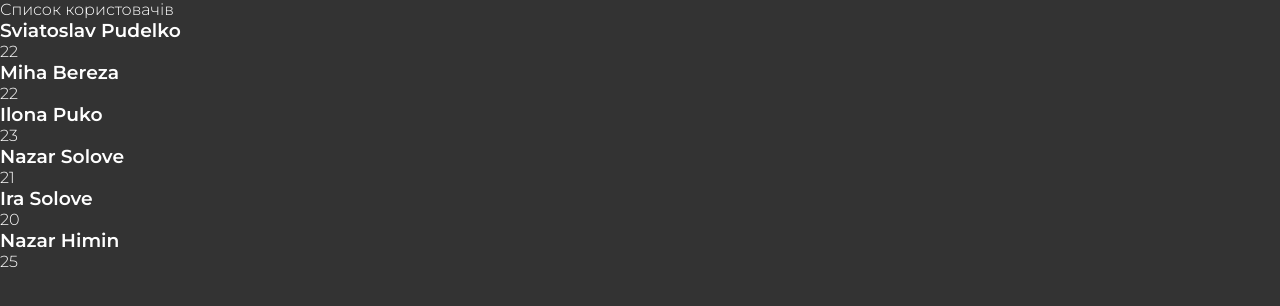
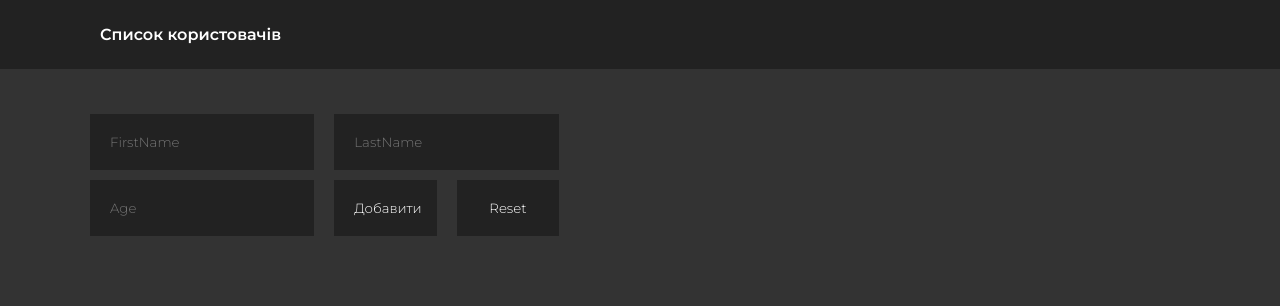
Before and after one commit to Poodle2/TestApps, a React (Create React App) app: page / in a window 1280 px wide. Shown: the top 306 px of the page. Built offline with nearby package versions, Linux system fonts and the light colour scheme.

Commit message:
Add possibility to add user from view

```diff
--- a/package.json
+++ b/package.json
@@ -8,6 +8,7 @@
     "@testing-library/user-event": "^13.5.0",
     "react": "^18.2.0",
     "react-dom": "^18.2.0",
+    "react-icons": "^4.8.0",
     "react-scripts": "5.0.1",
     "web-vitals": "^2.1.4"
   },
--- a/src/App.js
+++ b/src/App.js
@@ -1,7 +1,9 @@
-import React, {useEffect, useState} from "react";
+import React from "react";
 import Header from "./components/Header";
-import style from "./css/main.css"
 import Users from "./components/Users";
+import AddUser from "./components/AddUser";
+
+
 
 const App = () => {
 
@@ -10,10 +12,8 @@ const App = () => {
 		<div>
 			<Header title='Список користовачів'/>
 			<main>
-				<Users/>
-				<aside></aside>
+				<Users />
 			</main>
-
 		</div>
 	)
 }
--- /dev/null
+++ b/src/components/AddUser.jsx
@@ -0,0 +1,28 @@
+import React, {useState} from "react";
+
+
+const AddUser = (props) => {
+	const [firstName, setFirstName] = useState('');
+	const [lastName, setLastName] = useState('');
+	const [age, setAge] = useState('');
+
+	const firstNameInput = 'FirstName'
+	const lastNameInput = 'LastName'
+	const ageInput = 'Age'
+
+	return (
+		<form>
+			<input placeholder={firstNameInput} onChange={event => setFirstName(event.target.value)}/>
+			<input placeholder={lastNameInput}  onChange={event => setLastName(event.target.value)}/>
+			<input placeholder={ageInput} onChange={event => setAge(event.target.value)}/>
+			<button type='button' onClick={() => {
+				props.onAdd({firstName,lastName,age});
+			}
+			}>Добавити
+			</button>
+			<button onClick={props.reset}>Reset</button>
+		</form>
+	)
+}
+
+export default AddUser
--- a/src/components/Header.js
+++ b/src/components/Header.js
@@ -1,11 +1,10 @@
 import React from "react";
-import style from "../css/main.css"
 
 
 class Header extends React.Component {
 	render() {
 		return (
-			<header className={style.header}>{this.props.title}</header>
+			<header className='header'>{this.props.title}</header>
 		)
 	}
 }
--- /dev/null
+++ b/src/components/User.jsx
@@ -0,0 +1,12 @@
+import React from "react";
+
+const User = (props) => {
+	return (
+		<div className='user' key={props.user.id}>
+			<h3> {props.user.firstName} {props.user.lastName}</h3>
+			<p>{props.user.age}</p>
+		</div>
+	)
+}
+
+export default User
--- a/src/components/Users.js
+++ b/src/components/Users.js
@@ -1,36 +1,29 @@
-import React from "react";
-import style from "../css/main.css"
+import React, {useState} from "react";
+import User from "./User";
+import AddUser from "./AddUser";
+
 
 
 const Users = () => {
 
-	class User {
-		constructor(firstName, lastName, age, id) {
-			this.firstName = firstName;
-			this.lastName = lastName;
-			this.age = age;
-			this.id = id;
-		}
+	const [arrayUsers, setArrayUsers] = useState([])
+
+	const addUser = (user) => {
+		let arrayUser = [...arrayUsers]
+		const id = arrayUser.length + 1;
+		arrayUser.push({...user, id})
+		setArrayUsers([...arrayUser])
 	}
-
-	const user1 = new User('Sviatoslav', 'Pudelko', 22, 1)
-	const user2 = new User('Miha', 'Bereza', 22, 2)
-	const user3 = new User('Ilona', 'Puko', 23, 3)
-	const user4 = new User('Nazar', 'Solove', 21, 4)
-	const user5 = new User('Ira', 'Solove', 20, 5)
-	const user6 = new User('Nazar', 'Himin', 25, 6)
-
-	const arrayUser = [user1, user2, user3, user4, user5, user6]
-
+	const reset = () => {
+		setArrayUsers([])
+	}
 
 	{
 		return (
 			<div>
-				{arrayUser.map((element) => (
-					<div className={style.user} key={element.id}>
-						<h3> {element.firstName} {element.lastName}</h3>
-						<p>{element.age}</p>
-					</div>
+				<AddUser onAdd={addUser} reset={reset}/>
+				{arrayUsers.map((element) => (
+					<User key={element.id} user={element}/>
 				))}
 			</div>
 		)
--- a/src/css/main.css
+++ b/src/css/main.css
@@ -1,5 +1,4 @@
 @import url('https://fonts.googleapis.com/css2?family=Montserrat:wght@300;600&display=swap');
-
 
 * {
     margin: 0;
@@ -13,20 +12,49 @@ body {
     font-weight: 300;
 }
 
-.header {
+header {
     background-color: #222222;
     padding: 25px 100px;
     font-weight: 600;
 }
 
-.main {
-    margin: 50px 100px;
-    width: 50%;
+main {
+    margin: 40px 80px;
+    width: 40%;
     float: left;
 }
 
-.main.user {
-    margin-bottom: 50px;
-    background-color: dimgrey;
+.user {
+    width: 90%;
+    margin-bottom: 30px;
+    background-color: darkcyan;
+    padding: 15px;
+}
+
+input {
+    width: 36%;
+    font-family: 'Montserrat', sans-serif;
+    margin: 5px 10px;
     padding: 20px;
+    background: #222222;
+    color: white;
+    border: 0;
+    outline: none;
 }
+
+button {
+    width: 20%;
+    font-family: 'Montserrat', sans-serif;
+    margin: 5px 10px;
+    padding: 20px;
+    background: #222222;
+    color: white;
+    border: 0;
+    outline: none;
+    cursor: pointer;
+    transition: transition 500ms ease;
+}
+
+button:hover {
+    transform: scale(1.1);
+}
```
Also changed, not shown: src/img/logo.png (deleted), 1 other file (tests, documents, lock files or other folders).
